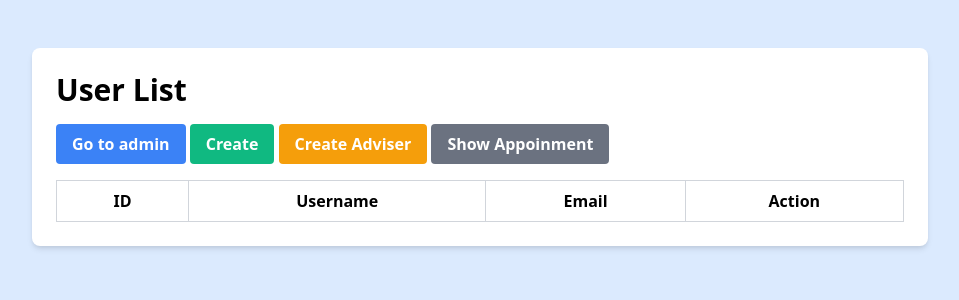
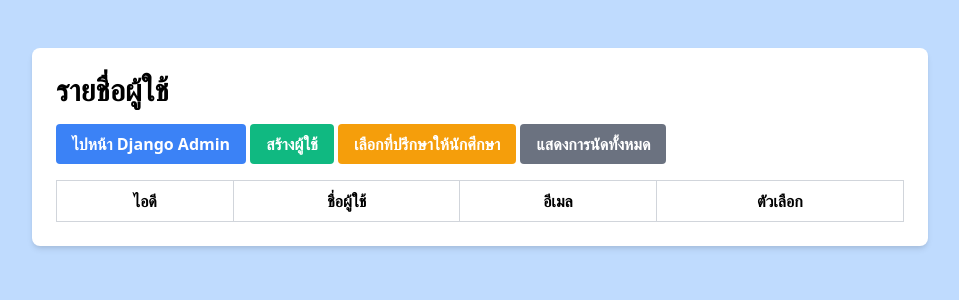
Before and after one commit to pongsapat64/EndProject, a Django app: page /read/ in a window 1280 px wide. Shown: the top 300 px of the page, without its empty margins (160-1119 px from the left). Run offline with Django 4.2, Linux system fonts and the light colour scheme; lists and menus that the app fills with data are empty.

Commit message:
แก้ไข css

```diff
--- a/myproject/mysite/templates/read.html
+++ b/myproject/mysite/templates/read.html
@@ -6,20 +6,20 @@
     <title>User List</title>
     <link href="https://cdn.jsdelivr.net/npm/tailwindcss@2.2.19/dist/tailwind.min.css" rel="stylesheet">
 </head>
-<body class="bg-blue-100 py-12 px-4">
+<body class="bg-blue-200 py-12 px-4">
     <div class="bg-white p-6 rounded-lg shadow-md max-w-4xl mx-auto">
-        <h1 class="text-3xl font-bold mb-4">User List</h1>
-        <a href="http://127.0.0.1:8000/admin" class="bg-blue-500 hover:bg-blue-700 text-white font-bold py-2 px-4 rounded inline-block mb-4">Go to admin</a>
-        <a href="{% url 'create' %}" class="bg-green-500 hover:bg-green-700 text-white font-bold py-2 px-4 rounded inline-block mb-4">Create</a>
-        <a href="{% url 'create_adviser' %}" class="bg-yellow-500 hover:bg-yellow-700 text-white font-bold py-2 px-4 rounded inline-block mb-4">Create Adviser</a>
-        <a href="{% url 'show_appoinment' %}" class="bg-gray-500 hover:bg-gray-700 text-white font-bold py-2 px-4 rounded inline-block mb-4">Show Appoinment</a>
+        <h1 class="text-3xl font-bold mb-4">รายชื่อผู้ใช้</h1>
+        <a href="http://127.0.0.1:8000/admin" class="bg-blue-500 hover:bg-blue-700 text-white font-bold py-2 px-4 rounded inline-block mb-4">ไปหน้า Django Admin</a>
+        <a href="{% url 'create' %}" class="bg-green-500 hover:bg-green-700 text-white font-bold py-2 px-4 rounded inline-block mb-4">สร้างผู้ใช้</a>
+        <a href="{% url 'create_adviser' %}" class="bg-yellow-500 hover:bg-yellow-700 text-white font-bold py-2 px-4 rounded inline-block mb-4">เลือกที่ปรึกษาให้นักศึกษา</a>
+        <a href="{% url 'show_appoinment' %}" class="bg-gray-500 hover:bg-gray-700 text-white font-bold py-2 px-4 rounded inline-block mb-4">แสดงการนัดทั้งหมด</a>
         <table class="w-full border-collapse border border-gray-300">
             <thead>
                 <tr>
-                    <th class="border border-gray-300 px-4 py-2">ID</th>
-                    <th class="border border-gray-300 px-4 py-2">Username</th>
-                    <th class="border border-gray-300 px-4 py-2">Email</th>
-                    <th class="border border-gray-300 px-4 py-2">Action</th>
+                    <th class="border border-gray-300 px-4 py-2">ไอดี</th>
+                    <th class="border border-gray-300 px-4 py-2">ชื่อผู้ใช้</th>
+                    <th class="border border-gray-300 px-4 py-2">อีเมล</th>
+                    <th class="border border-gray-300 px-4 py-2">ตัวเลือก</th>
                 </tr>
             </thead>
             <tbody>
@@ -29,8 +29,8 @@
                     <td class="border border-gray-300 px-4 py-2">{{ u.username }}</td>
                     <td class="border border-gray-300 px-4 py-2">{{ u.email }}</td>
                     <td class="border border-gray-300 px-4 py-2">
-                        <a href="/update/{{ u.id }}" class="bg-blue-500 hover:bg-blue-700 text-white font-bold py-1 px-2 rounded inline-block">UPDATE</a>
-                        <a href="/delete/{{ u.id }}" class="bg-red-500 hover:bg-red-700 text-white font-bold py-1 px-2 rounded inline-block">DELETE</a>
+                        <a href="/update/{{ u.id }}" class="bg-blue-500 hover:bg-blue-700 text-white font-bold py-1 px-2 rounded inline-block">แก้ไขผู้ใช้</a>
+                        <a href="/delete/{{ u.id }}" class="bg-red-500 hover:bg-red-700 text-white font-bold py-1 px-2 rounded inline-block">ลบผู้ใช้</a>
                     </td>
                 </tr>
                 {% endfor %}
--- a/myproject/mysite/templates/show_appoinment.html
+++ b/myproject/mysite/templates/show_appoinment.html
@@ -6,7 +6,7 @@
     <title>Show Appoinment</title>
     <link href="https://cdn.jsdelivr.net/npm/tailwindcss@2.2.19/dist/tailwind.min.css" rel="stylesheet">
 </head>
-<body>
+<body class="bg-blue-200">
     <div class="text-center mt-14">
         <h1 class="text-3xl font-bold mb-8">การนัดทั้งหมด</h1>
         <div class="grid grid-cols-1 sm:grid-cols-2 md:grid-cols-3 gap-4 bg">
```
Also changed, not shown: myproject/lecturerapp/templates/mainpage.html (+5 -3 lines), myproject/lecturerapp/views.py (+7 -2 lines), myproject/mysite/templates/add_adviser_to_appointment.html (+4 -4 lines), myproject/mysite/templates/create.html (+5 -5 lines), myproject/mysite/templates/create_adviser.html (+6 -6 lines), myproject/studentapp/templates/show_committee.html (+0 -11 lines), 1 other file.
